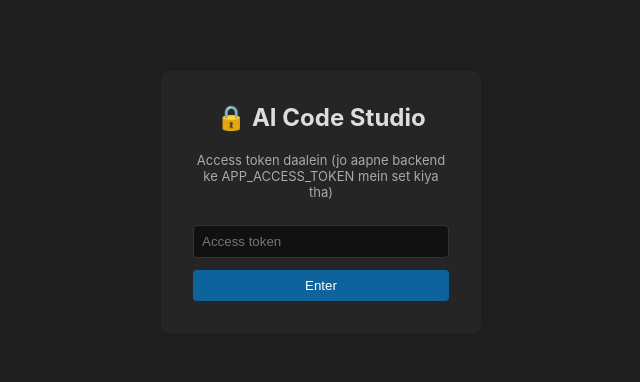
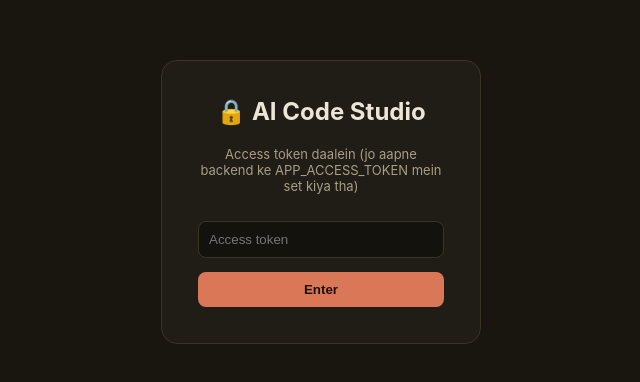
Before and after one commit to musabislam456-arch/ai-code-studio-front, a React (Vite) app: page / in a window 1280 px wide. Shown: the part 198-580 px from the top of the page, without its empty margins (319-959 px from the left). Built offline with nearby package versions, Linux system fonts and the light colour scheme; no server answers.

Commit message:
Redesign: warm Claude-style palette (terracotta accent, cream text, rounded panels) replacing the VS Code dark-blue theme

```diff
--- a/src/styles.css
+++ b/src/styles.css
@@ -1,58 +1,118 @@
+:root {
+  --bg: #18160f;
+  --bg-panel: #201d16;
+  --bg-panel-alt: #262219;
+  --bg-input: #14120c;
+  --border: #3a3327;
+  --accent: #da7756;
+  --accent-hover: #e6906f;
+  --accent-dim: rgba(218, 119, 86, 0.16);
+  --text: #ece6d9;
+  --text-dim: #a89d89;
+  --radius: 12px;
+  --radius-sm: 8px;
+}
+
 * { box-sizing: border-box; }
-body, html, #root { margin: 0; height: 100%; font-family: -apple-system, Segoe UI, Roboto, sans-serif; background: #1e1e1e; color: #ddd; }
+body, html, #root {
+  margin: 0;
+  height: 100%;
+  font-family: -apple-system, "Segoe UI", Inter, Roboto, sans-serif;
+  background: var(--bg);
+  color: var(--text);
+}
+::-webkit-scrollbar { width: 8px; height: 8px; }
+::-webkit-scrollbar-thumb { background: var(--border); border-radius: 8px; }
+
 .app { display: flex; flex-direction: column; height: 100vh; }
 
-.topbar { display: flex; align-items: center; gap: 16px; padding: 8px 16px; background: #252526; border-bottom: 1px solid #333; }
-.brand { font-weight: 600; }
-.tabs { margin-left: auto; display: flex; gap: 4px; }
-.tabs button { background: #333; border: none; color: #ccc; padding: 6px 12px; border-radius: 4px; cursor: pointer; }
-.tabs button.active { background: #0e639c; color: white; }
+.topbar {
+  display: flex; align-items: center; gap: 16px;
+  padding: 10px 20px; background: var(--bg-panel);
+  border-bottom: 1px solid var(--border);
+}
+.brand { display: flex; align-items: center; gap: 8px; font-weight: 600; letter-spacing: -0.01em; }
+.brand-dot { width: 9px; height: 9px; border-radius: 50%; background: var(--accent); display: inline-block; }
+.topbar .model-picker { margin-left: auto; }
 
-.main-grid { flex: 1; display: grid; grid-template-columns: 240px 1fr 340px; overflow: hidden; }
+.workspace { flex: 1; display: grid; grid-template-columns: 1.1fr 0.9fr; overflow: hidden; }
 
-.sidebar { background: #252526; border-right: 1px solid #333; overflow-y: auto; }
-.sidebar-header { display: flex; align-items: center; justify-content: space-between; padding: 8px; font-weight: 600; border-bottom: 1px solid #333; }
-.sidebar-actions button, .upload-btn { background: none; border: none; color: #ccc; cursor: pointer; font-size: 14px; }
-.tree { padding: 6px; }
-.tree-row { padding: 3px 4px; cursor: pointer; white-space: nowrap; font-size: 13px; }
-.tree-row:hover { background: #2a2d2e; }
+/* ---------- Chat: primary surface ---------- */
+.chat-col { min-width: 0; border-right: 1px solid var(--border); }
+.chat-panel { display: flex; flex-direction: column; height: 100%; }
+.chat-messages { flex: 1; overflow-y: auto; padding: 24px; display: flex; flex-direction: column; gap: 14px; }
+.chat-msg { max-width: 78%; padding: 10px 14px; border-radius: var(--radius); font-size: 14px; line-height: 1.5; white-space: pre-wrap; }
+.chat-msg.user { background: var(--accent); color: #1c1006; align-self: flex-end; border-bottom-right-radius: 4px; }
+.chat-msg.assistant { background: var(--bg-panel-alt); align-self: flex-start; border-bottom-left-radius: 4px; }
+.chat-input-row { display: flex; gap: 8px; padding: 14px 20px 20px; border-top: 1px solid var(--border); background: var(--bg); }
+.chat-input-row textarea {
+  flex: 1; resize: none; height: 48px; background: var(--bg-input); color: var(--text);
+  border: 1px solid var(--border); border-radius: var(--radius); padding: 10px 12px; font-size: 14px;
+  font-family: inherit;
+}
+.chat-input-row textarea:focus { outline: none; border-color: var(--accent); }
+.chat-input-row button {
+  background: var(--accent); color: #1c1006; border: none; padding: 0 18px; border-radius: var(--radius-sm);
+  cursor: pointer; font-weight: 600;
+}
+.chat-input-row button:hover { background: var(--accent-hover); }
+.chat-input-row button:disabled { opacity: 0.5; cursor: default; }
+
+/* ---------- Side panel: files / terminal / git ---------- */
+.panel-col { display: flex; flex-direction: column; min-width: 0; background: var(--bg-panel); }
+.panel-tabs { display: flex; gap: 4px; padding: 10px 12px 0; }
+.panel-tabs button {
+  background: transparent; border: none; color: var(--text-dim); padding: 8px 14px;
+  border-radius: var(--radius-sm) var(--radius-sm) 0 0; cursor: pointer; font-size: 13px; font-weight: 500;
+}
+.panel-tabs button.active { background: var(--bg-panel-alt); color: var(--text); }
+.tab-hint { color: var(--accent); font-weight: 400; }
+.panel-body { flex: 1; min-height: 0; background: var(--bg-panel-alt); border-top: 1px solid var(--border); }
+
+.files-view { display: flex; height: 100%; }
+
+.sidebar { width: 190px; border-right: 1px solid var(--border); overflow-y: auto; flex-shrink: 0; }
+.sidebar-header { display: flex; align-items: center; justify-content: space-between; padding: 10px; font-size: 12px; font-weight: 600; color: var(--text-dim); text-transform: uppercase; letter-spacing: 0.04em; }
+.sidebar-actions button, .upload-btn { background: none; border: none; color: var(--text-dim); cursor: pointer; font-size: 13px; }
+.sidebar-actions button:hover, .upload-btn:hover { color: var(--text); }
+.tree { padding: 4px; }
+.tree-row { padding: 4px 6px; cursor: pointer; white-space: nowrap; font-size: 13px; border-radius: 6px; }
+.tree-row:hover { background: var(--accent-dim); }
 
 .center-col { display: flex; flex-direction: column; min-width: 0; }
-.editor-wrap { flex: 3; display: flex; flex-direction: column; min-height: 0; }
-.editor-empty { flex: 3; display: flex; align-items: center; justify-content: center; color: #777; }
-.editor-tab { display: flex; justify-content: space-between; align-items: center; padding: 6px 12px; background: #2d2d2d; font-size: 13px; border-bottom: 1px solid #333; }
-.save-btn { background: #0e639c; color: white; border: none; padding: 4px 10px; border-radius: 4px; cursor: pointer; }
+.editor-wrap { flex: 1; display: flex; flex-direction: column; min-height: 0; }
+.editor-empty { flex: 1; display: flex; align-items: center; justify-content: center; color: var(--text-dim); font-size: 13px; }
+.editor-tab { display: flex; justify-content: space-between; align-items: center; padding: 8px 14px; background: var(--bg-panel); font-size: 12px; color: var(--text-dim); border-bottom: 1px solid var(--border); }
+.save-btn { background: var(--accent); color: #1c1006; border: none; padding: 4px 12px; border-radius: 6px; cursor: pointer; font-weight: 600; }
+.save-btn:hover { background: var(--accent-hover); }
 
-.terminal { flex: 2; background: #0c0c0c; display: flex; flex-direction: column; border-top: 1px solid #333; min-height: 160px; }
-.terminal-output { flex: 1; margin: 0; padding: 8px; overflow-y: auto; font-family: monospace; font-size: 13px; white-space: pre-wrap; }
-.terminal-input-row { display: flex; align-items: center; gap: 6px; padding: 6px 8px; border-top: 1px solid #222; }
-.terminal-input-row input { flex: 1; background: #111; border: 1px solid #333; color: #ddd; padding: 6px; font-family: monospace; }
+.terminal { height: 100%; background: var(--bg-input); display: flex; flex-direction: column; }
+.terminal-output { flex: 1; margin: 0; padding: 14px; overflow-y: auto; font-family: "SF Mono", Menlo, monospace; font-size: 13px; white-space: pre-wrap; }
+.terminal-input-row { display: flex; align-items: center; gap: 8px; padding: 10px 14px; border-top: 1px solid var(--border); }
+.terminal-input-row span { color: var(--accent); }
+.terminal-input-row input { flex: 1; background: transparent; border: none; color: var(--text); padding: 4px; font-family: "SF Mono", Menlo, monospace; font-size: 13px; }
+.terminal-input-row input:focus { outline: none; }
 
-.right-col { border-left: 1px solid #333; background: #1a1a1a; display: flex; flex-direction: column; min-width: 0; }
+/* ---------- Model picker ---------- */
+.model-picker { display: flex; align-items: center; gap: 10px; }
+.model-picker select { background: var(--bg-input); color: var(--text); border: 1px solid var(--border); padding: 6px 10px; border-radius: var(--radius-sm); font-size: 13px; }
+.auto-toggle { display: flex; align-items: center; gap: 6px; font-size: 13px; color: var(--text-dim); }
 
-.model-picker { display: flex; align-items: center; gap: 8px; }
-.model-picker select { background: #333; color: #ddd; border: 1px solid #444; padding: 4px 6px; border-radius: 4px; }
-.auto-toggle { display: flex; align-items: center; gap: 4px; font-size: 13px; }
+/* ---------- Git panel ---------- */
+.git-panel { padding: 16px; display: flex; flex-direction: column; gap: 12px; height: 100%; overflow-y: auto; }
+.git-row { display: flex; gap: 8px; }
+.git-row input { flex: 1; background: var(--bg-input); border: 1px solid var(--border); color: var(--text); padding: 8px 10px; border-radius: var(--radius-sm); font-size: 13px; }
+.git-row button { background: var(--bg-panel); border: 1px solid var(--border); color: var(--text); padding: 8px 14px; border-radius: var(--radius-sm); cursor: pointer; font-size: 13px; }
+.git-row button:hover { border-color: var(--accent); }
+.download-link { color: var(--accent); font-size: 13px; text-decoration: none; }
+.download-link:hover { text-decoration: underline; }
+.git-log { font-size: 12px; color: var(--text-dim); word-break: break-all; }
 
-.chat-panel { display: flex; flex-direction: column; flex: 1; min-height: 0; }
-.chat-messages { flex: 1; overflow-y: auto; padding: 10px; display: flex; flex-direction: column; gap: 8px; }
-.chat-msg { padding: 8px 10px; border-radius: 6px; font-size: 13px; white-space: pre-wrap; }
-.chat-msg.user { background: #0e639c; align-self: flex-end; }
-.chat-msg.assistant { background: #2d2d2d; align-self: flex-start; }
-.chat-input-row { display: flex; gap: 6px; padding: 8px; border-top: 1px solid #333; }
-.chat-input-row textarea { flex: 1; resize: none; height: 44px; background: #111; color: #ddd; border: 1px solid #333; padding: 6px; }
-.chat-input-row button { background: #0e639c; color: white; border: none; padding: 0 14px; border-radius: 4px; cursor: pointer; }
-
-.git-panel { padding: 12px; display: flex; flex-direction: column; gap: 10px; }
-.git-row { display: flex; gap: 6px; }
-.git-row input { flex: 1; background: #111; border: 1px solid #333; color: #ddd; padding: 6px; }
-.git-row button { background: #333; color: #ddd; border: none; padding: 6px 10px; border-radius: 4px; cursor: pointer; }
-.download-link { color: #4ea1f3; font-size: 13px; }
-.git-log { font-size: 12px; color: #9c9c9c; word-break: break-all; }
-
-.login-gate { height: 100vh; display: flex; align-items: center; justify-content: center; background: #1e1e1e; }
-.login-card { background: #252526; padding: 32px; border-radius: 8px; width: 320px; text-align: center; }
+/* ---------- Login gate ---------- */
+.login-gate { height: 100vh; display: flex; align-items: center; justify-content: center; background: var(--bg); }
+.login-card { background: var(--bg-panel); padding: 36px; border-radius: 16px; width: 320px; text-align: center; border: 1px solid var(--border); }
 .login-card h2 { margin-top: 0; }
-.login-card p { font-size: 13px; color: #aaa; }
-.login-card input { width: 100%; padding: 8px; margin: 12px 0; background: #111; border: 1px solid #333; color: #ddd; border-radius: 4px; }
-.login-card button { width: 100%; padding: 8px; background: #0e639c; color: white; border: none; border-radius: 4px; cursor: pointer; }
+.login-card p { font-size: 13px; color: var(--text-dim); }
+.login-card input { width: 100%; padding: 10px; margin: 14px 0; background: var(--bg-input); border: 1px solid var(--border); color: var(--text); border-radius: var(--radius-sm); }
+.login-card button { width: 100%; padding: 10px; background: var(--accent); color: #1c1006; border: none; border-radius: var(--radius-sm); cursor: pointer; font-weight: 600; }
+.login-card button:hover { background: var(--accent-hover); }
```
